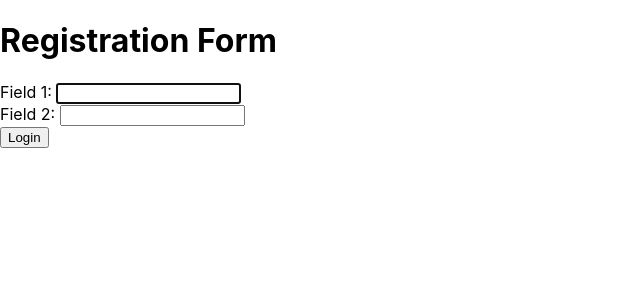
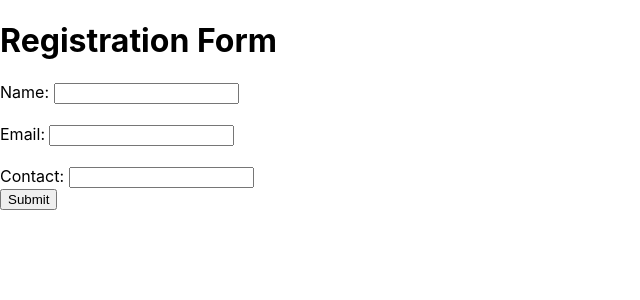
Before and after one commit to adityasanil/project-maheshwari, a React (Create React App) app: page / in a window 1280 px wide. Shown: the top 300 px of the page, without its empty margins (0-640 px from the left). Built offline with nearby package versions, Linux system fonts and the light colour scheme.

Commit message:
Input and errors state implemented

```diff
--- a/package.json
+++ b/package.json
@@ -3,6 +3,7 @@
   "version": "0.1.0",
   "private": true,
   "dependencies": {
+    "@hapi/joi": "^16.0.0",
     "react": "^16.9.0",
     "react-dom": "^16.9.0",
     "react-scripts": "3.1.1"
--- a/src/components/common/form.jsx
+++ /dev/null
@@ -1,23 +0,0 @@
-import React, { Component } from "react";
-import InputField from "./input";
-
-class Form extends Component {
-  state = {};
-
-  handleSubmit = e => {
-    e.preventDefault();
-    console.log("Submit");
-  };
-
-  renderButton(label) {
-    return <button className="">{label}</button>;
-  }
-
-  renderInput(name, label, autoFocus, type = "text") {
-    return (
-      <InputField type={type} name={name} label={label} autoFocus={autoFocus} />
-    );
-  }
-}
-
-export default Form;
--- a/src/components/common/input.jsx
+++ b/src/components/common/input.jsx
@@ -1,12 +1,20 @@
 import React from "react";
 
-const InputField = ({ name, label, autoFocus }) => {
+const Input = ({ name, label, value, onChange, error }) => {
   return (
-    <div className="form-group">
-      <label htmlFor={name}>{label}</label>
-      <input autoFocus={autoFocus} name={name} className="" />
+    <div className="">
+      <label htmlFor={name}>{label}: </label>
+      <input
+        value={value}
+        onChange={onChange}
+        id={name}
+        type="text"
+        name={name}
+        className=""
+      />
+      {error && <div>{error}</div>}
     </div>
   );
 };
 
-export default InputField;
+export default Input;
--- a/src/components/registrationForm.jsx
+++ b/src/components/registrationForm.jsx
@@ -1,19 +1,87 @@
-import React from "react";
-import Form from "./common/form";
+import React, { Component } from "react";
+import Input from "./common/input";
 
-class RegistrationForm extends Form {
+class RegistrationForm extends Component {
   state = {
-    data: { field: "" }
+    data: { name: "", email: "", contact: "" },
+    errors: {}
+  };
+
+  validateForm = () => {
+    const errors = {};
+    const { data } = this.state;
+    if (data.name.trim() === "") errors.name = "Name is required.";
+    if (data.email.trim() === "") errors.email = "Email is required.";
+    if (data.contact.trim() === "") errors.contact = "Contact is required.";
+    return Object.keys(errors).length === 0 ? null : errors;
+  };
+
+  handleSubmit = e => {
+    e.preventDefault();
+    const errors = this.validateForm();
+    console.log(errors);
+
+    this.setState({ errors: errors || {} });
+    if (errors) return;
+    console.log("Submitted");
+  };
+
+  validateIndividualField = input => {
+    if (input.name === "name") {
+      if (input.value.trim() === "") return "Name is required";
+    }
+    if (input.name === "email") {
+      if (input.value.trim() === "") return "Email is required";
+    }
+    if (input.name === "contact") {
+      if (input.value.trim() === "") return "Contact is required";
+    }
+  };
+
+  // handleChange = ({ currentTarget: input }) => {
+  handleChange = e => {
+    const errors = { ...this.state.errors };
+    const errorMessage = this.validateIndividualField(e.currentTarget);
+    if (errorMessage) errors[e.currentTarget.name] = errorMessage;
+    else delete errors[e.currentTarget.name];
+
+    const data = { ...this.state.data };
+    data[e.currentTarget.name] = e.currentTarget.value;
+    this.setState({ data, errors });
   };
 
   render() {
+    const { data, errors } = this.state;
     return (
       <div>
         <h1>Registration Form</h1>
         <form onSubmit={this.handleSubmit}>
-          {this.renderInput("field1", "Field 1: ", true)}
-          {this.renderInput("field2", "Field 2: ", false)}
-          {this.renderButton("Login")}
+          <Input
+            name="name"
+            label="Name"
+            value={data.name}
+            onChange={this.handleChange}
+            error={errors.name}
+          />
+          <br />
+          <Input
+            name="email"
+            label="Email"
+            value={data.email}
+            onChange={this.handleChange}
+            error={errors.email}
+          />
+          <br />
+          <Input
+            name="contact"
+            label="Contact"
+            value={data.contact}
+            onChange={this.handleChange}
+            error={errors.contact}
+          />
+          <button type="submit" name="submit" className="">
+            Submit
+          </button>
         </form>
       </div>
     );
```
Also changed, not shown: 1 other file (tests, documents, lock files or other folders).
